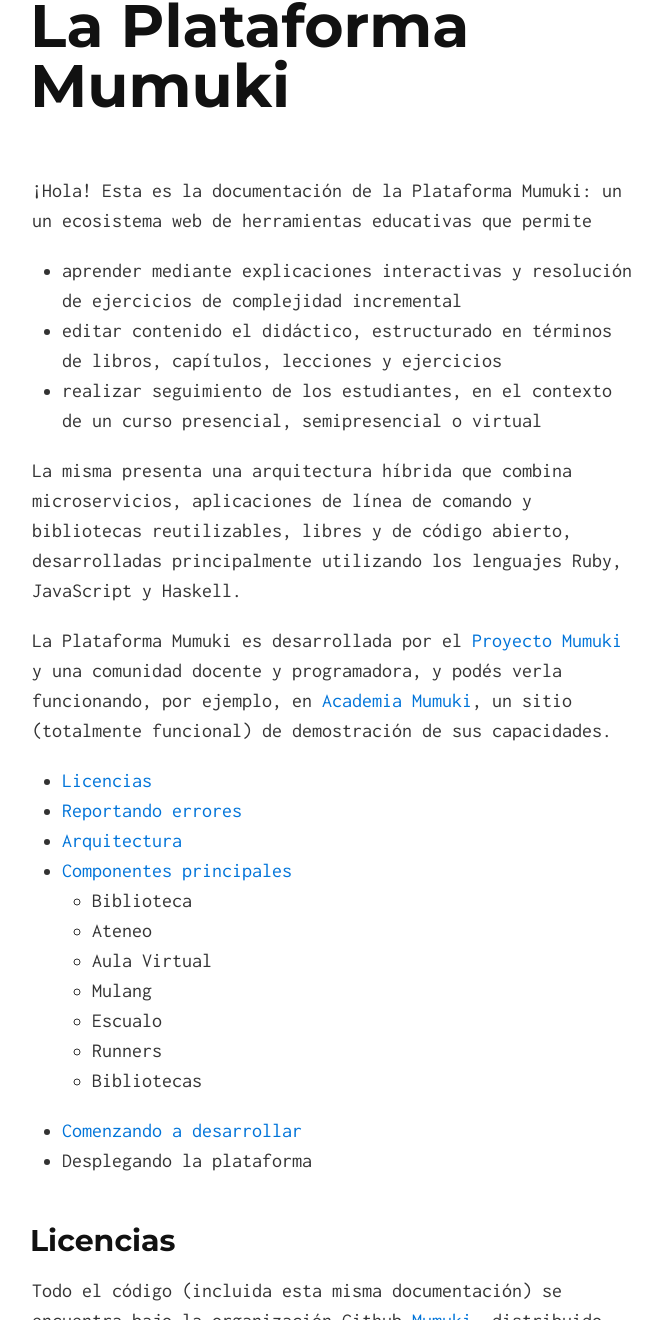
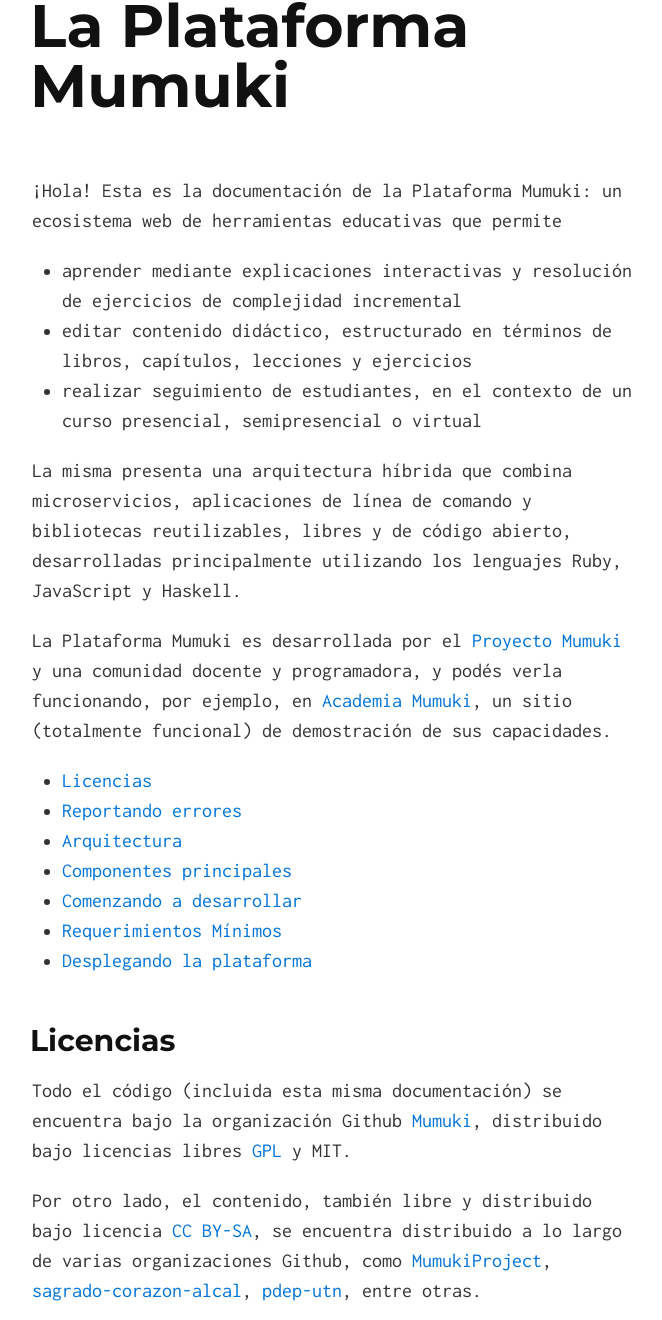
Before and after one commit to mumuki/mumuki.github.io, a Jekyll site: the page built from index.md, in a window 1280 px wide and 1400 px high, scrolled down 344 px, cut to the strip 80-1400 px from the top of the window. Shown: the whole strip, without its empty margins (308-970 px from the left). Built offline with Jekyll 4.4.1, drawn with Linux system fonts in a browser that asks for light colours; some of the changed text lies outside the part shown.

Commit message:
Agregando secciones

```diff
--- a/index.md
+++ b/index.md
@@ -6,11 +6,11 @@
 La Plataforma Mumuki
 ====================
 
-¡Hola! Esta es la documentación de la Plataforma Mumuki: un un ecosistema web de herramientas educativas que permite
+¡Hola! Esta es la documentación de la Plataforma Mumuki: un ecosistema web de herramientas educativas que permite
 
 * aprender mediante explicaciones interactivas y resolución de ejercicios de complejidad incremental
-* editar contenido el didáctico, estructurado en términos de libros, capítulos, lecciones y ejercicios
-* realizar seguimiento de los estudiantes, en el contexto de un curso presencial, semipresencial o virtual
+* editar contenido didáctico, estructurado en términos de libros, capítulos, lecciones y ejercicios
+* realizar seguimiento de estudiantes, en el contexto de un curso presencial, semipresencial o virtual
 
 La misma presenta una arquitectura híbrida que combina microservicios, aplicaciones de línea de comando y bibliotecas reutilizables, libres y de código abierto, desarrolladas principalmente utilizando los lenguajes Ruby, JavaScript y Haskell.
 
@@ -20,15 +20,9 @@
 * [Reportando errores](#reportando-errores)
 * [Arquitectura](#arquitectura)
 * [Componentes principales](#componentes-principales)
-   * Biblioteca
-   * Ateneo
-   * Aula Virtual
-   * Mulang
-   * Escualo
-   * Runners
-   * Bibliotecas
 * [Comenzando a desarrollar](#comenzando-a-desarrollar)
-* Desplegando la plataforma
+* [Requerimientos Mínimos](#requerimientos-mínimos)
+* [Desplegando la plataforma](#deplegando-la-plataforma)
 
 ## Licencias
 
@@ -221,3 +215,11 @@
 ### Instalación Manual
 
 :warning: TODO
+
+## Requerimientos Mínimos
+
+:warning: TODO
+
+## Desplegando la plataforma
+
+:warning: TODO
```
Also changed, not shown: other parts of index.md (+1 -1 lines).
